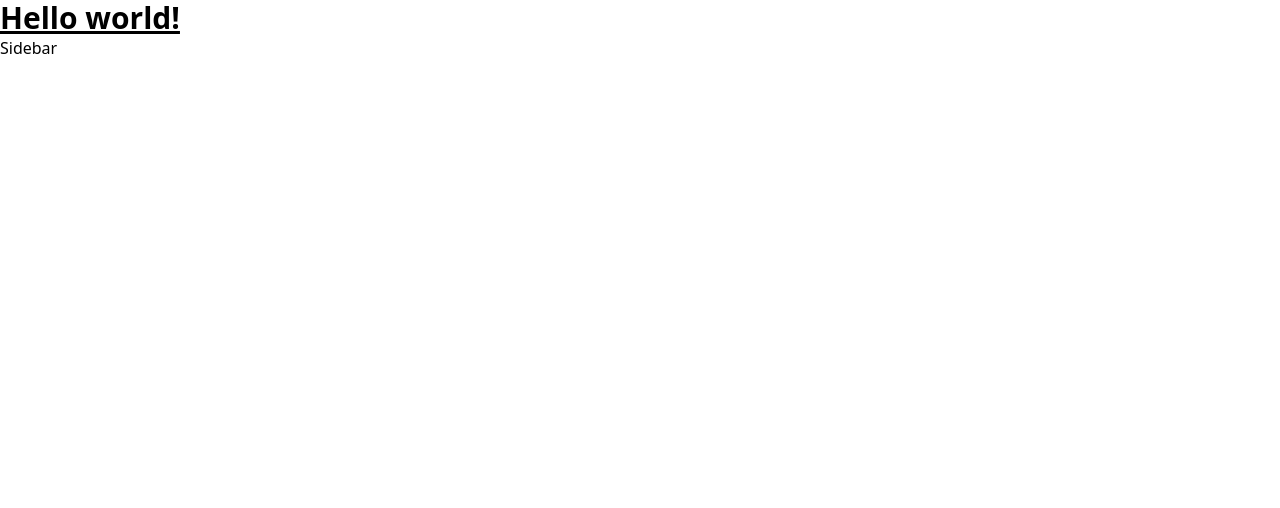
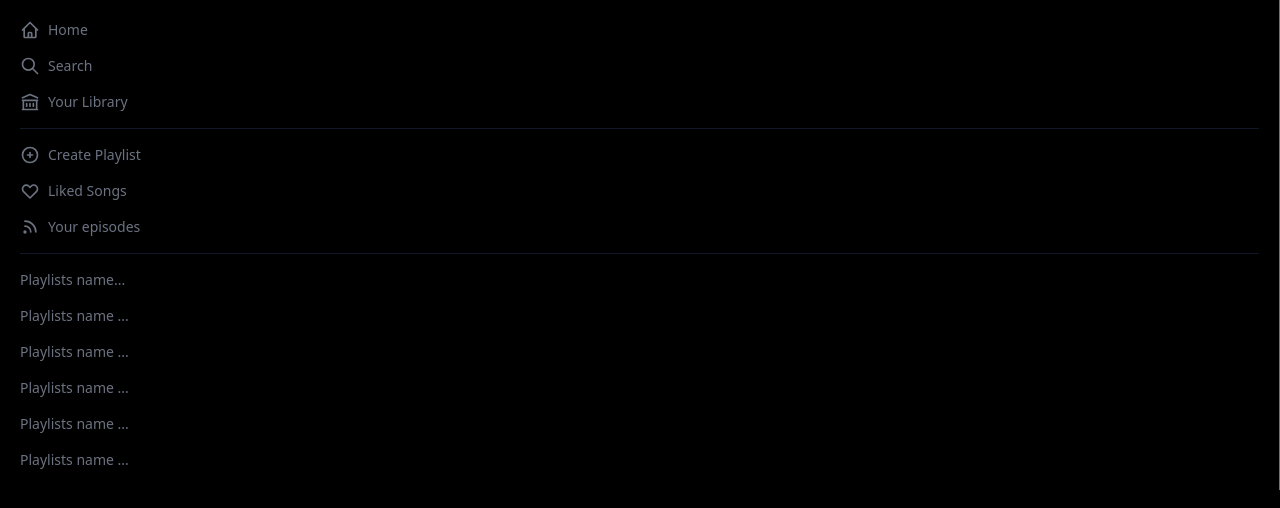
Before and after one commit to NehaAnand28/Spotify-web-app, a Next.js app: page / in a window 1280 px wide. Shown: the top 508 px of the page. Built offline with nearby package versions, Linux system fonts and the light colour scheme.

Commit message:
Built Sidebar Component

```diff
--- a/components/Sidebar.js
+++ b/components/Sidebar.js
@@ -1,9 +1,47 @@
-import React from 'react'
+import React from 'react';
+import {HomeIcon,SearchIcon,LibraryIcon,PlusCircleIcon,RssIcon, HeartIcon} from '@heroicons/react/outline';
 
 const Sidebar = () => {
   return (
-    <div>Sidebar</div>
-  )
+    <div className="text-gray-500 p-5 text-sm border-r border-gray-500">
+      <div className="space-y-4">
+        <button className="flex items-center space-x-2 hover:text-white">
+          <HomeIcon className="h-5 w-5" />
+          <p>Home</p>
+        </button>
+        <button className="flex items-center space-x-2 hover:text-white">
+          <SearchIcon className="h-5 w-5" />
+          <p>Search</p>
+        </button>
+        <button className="flex items-center space-x-2 hover:text-white">
+          <LibraryIcon className="h-5 w-5" />
+          <p>Your Library</p>
+        </button>
+        <hr className="border-t-[0.1px] border-gray-900" />
+
+        <button className="flex items-center space-x-2 hover:text-white">
+          <PlusCircleIcon className="h-5 w-5" />
+          <p>Create Playlist</p>
+        </button>
+        <button className="flex items-center space-x-2 hover:text-white">
+          <HeartIcon className="h-5 w-5" />
+          <p>Liked Songs</p>
+        </button>
+        <button className="flex items-center space-x-2 hover:text-white">
+          <RssIcon className="h-5 w-5" />
+          <p>Your episodes</p>
+        </button>
+        <hr className="border-t-[0.1px] border-gray-900" />
+        {/* Playlists */}
+        <p className="cursor-pointer hover:text-white">Playlists name...</p>
+        <p className="cursor-pointer hover:text-white">Playlists name ...</p>
+        <p className="cursor-pointer hover:text-white">Playlists name ...</p>
+        <p className="cursor-pointer hover:text-white">Playlists name ...</p>
+        <p className="cursor-pointer hover:text-white">Playlists name ...</p>
+        <p className="cursor-pointer hover:text-white">Playlists name ...</p>
+      </div>
+    </div>
+  );
 }
 
 export default Sidebar
--- a/package.json
+++ b/package.json
@@ -8,6 +8,7 @@
     "lint": "next lint"
   },
   "dependencies": {
+    "@heroicons/react": "^1.0.6",
     "next": "12.0.10",
     "react": "17.0.2",
     "react-dom": "17.0.2"
--- a/pages/index.js
+++ b/pages/index.js
@@ -5,12 +5,10 @@
 
 const Home = () => {
   return (
-    <div className="">
+    <div className="bg-black h-screen overflow-hidden">
       <Head>
         <title>Spotify-web-app</title>
       </Head>
-
-      <h1 className="text-3xl font-bold underline">Hello world!</h1>
 
       <main>
        <Sidebar />
```
Also changed, not shown: 1 other file (tests, documents, lock files or other folders).
